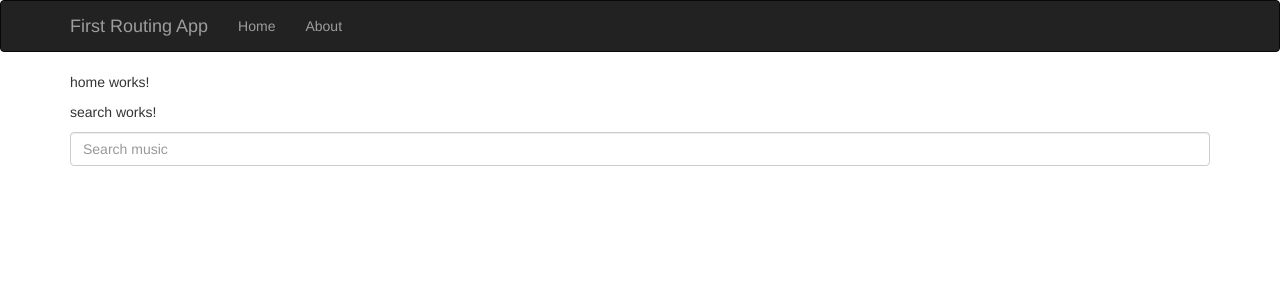
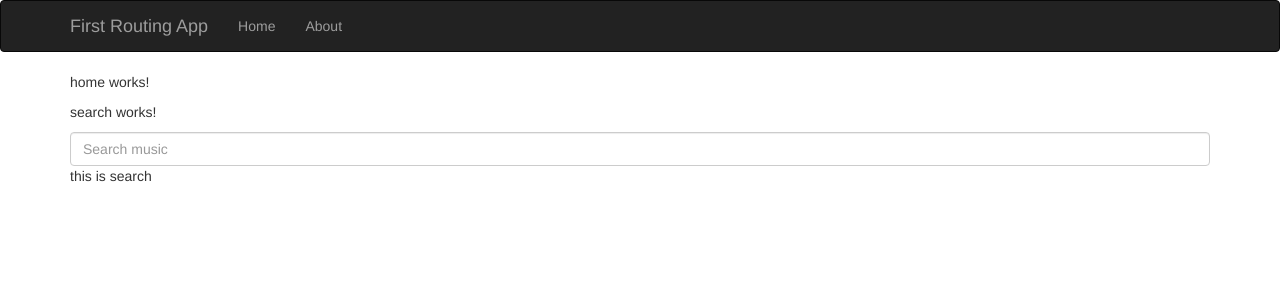
Before and after one commit to ananya-dey/Music-App, an Angular app: page / in a window 1280 px wide. Shown: the top 300 px of the page. Built offline with nearby package versions, Linux system fonts and the light colour scheme.

Commit message:
first commit to work

```diff
--- a/src/app/search/search.component.html
+++ b/src/app/search/search.component.html
@@ -4,5 +4,6 @@
 <form>
   <div class="form-group">
     <input type="text" placeholder="Search music" class="form-control" />
+    <p>this is search</p>
   </div>
 </form>
```
